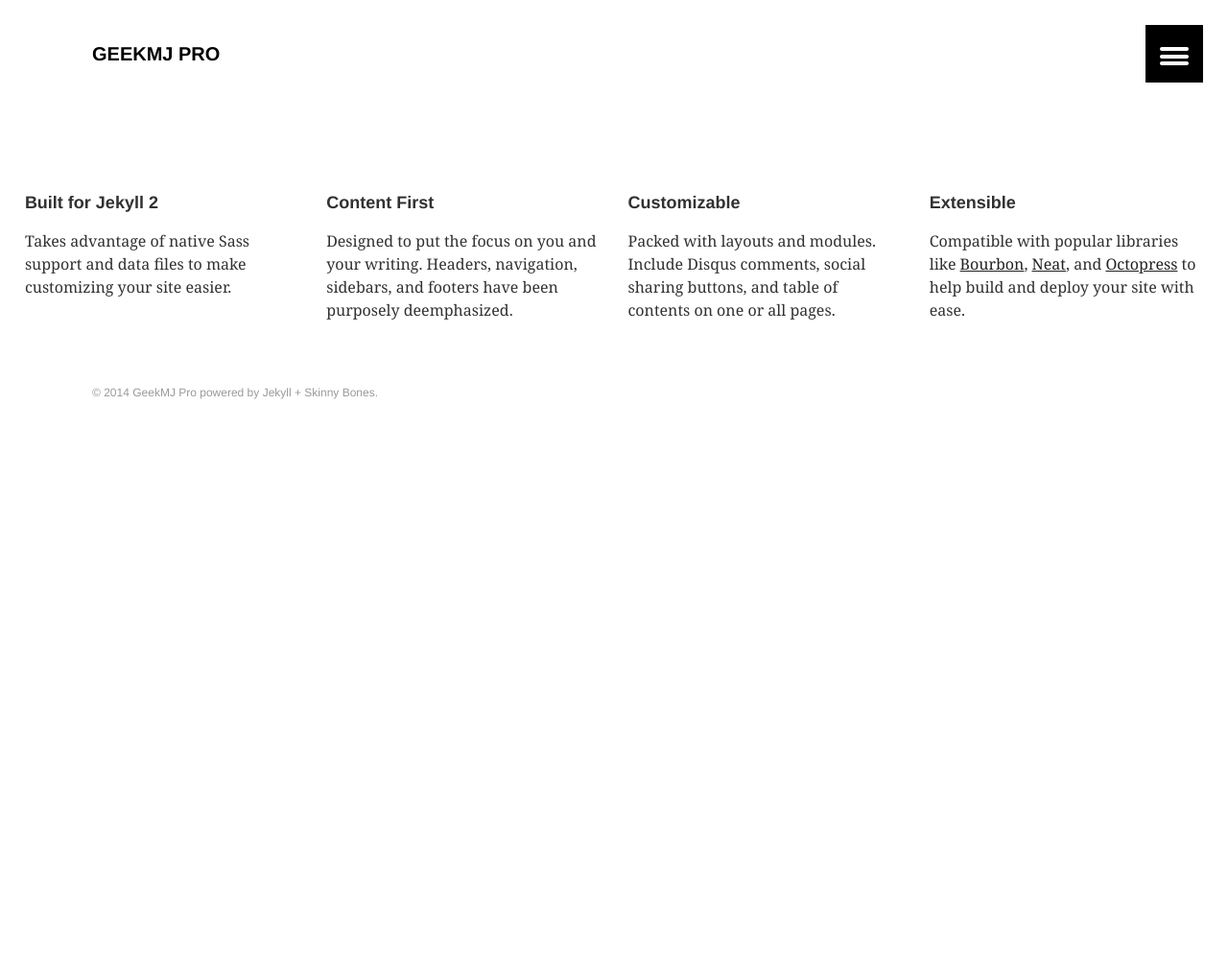
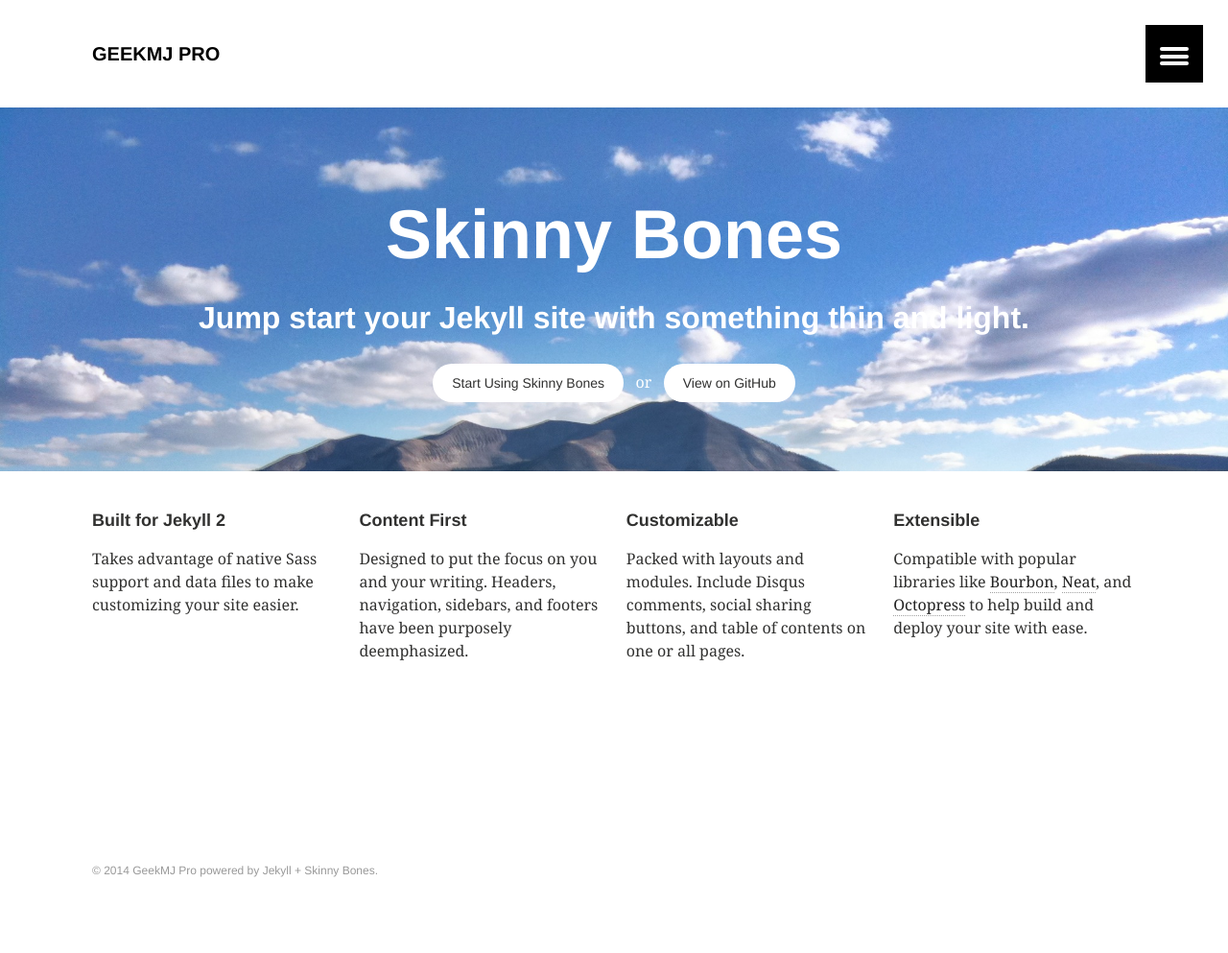
Before and after one commit to geekharsh/geekmj.github.io, a Jekyll site: the page built from index.md, in a window 1280 px wide. Shown: the whole page at 96% size. Built offline with Jekyll 4.4.1, drawn with Linux system fonts in a browser that asks for light colours; before the commit the page ends 900 px from its top, so only the background shows below that.

Commit message:
some new stuffs

```diff
--- /dev/null
+++ b/_layouts/home.html
@@ -0,0 +1,87 @@
+<!DOCTYPE html>
+<html>
+  <head>
+    <meta charset="utf-8">
+    <title>{% if page.title %}{{ page.title }} • {% endif %}{{ site.title }}</title>
+    {% if page.excerpt %}<meta name="description" content="{{ page.excerpt | strip_html }}">{% endif %}
+    {% if page.tags %}<meta name="keywords" content="{{ page.tags | join: ', ' }}">{% endif %}
+    {% if page.author %}
+      {% assign author = site.data.authors[page.author] %}{% else %}{% assign author = site.owner %}
+    {% endif %}
+    {% include open-graph.html %}
+    {% if author.google.plus %}<link rel="author" href="https://plus.google.com/{{ author.google.plus }}"/>{% endif %}
+
+    <link rel="canonical" href="{{ page.url | replace:'index.html','' | prepend: site.url }}">
+
+    <link href="{{ site.url }}/atom.xml" type="application/atom+xml" rel="alternate" title="{{ site.title }} Atom Feed">
+
+    <meta name="HandheldFriendly" content="True">
+    <meta name="MobileOptimized" content="320">
+    <meta name="viewport" content="width=device-width, initial-scale=1.0">
+    <meta http-equiv="cleartype" content="on">
+
+    <style>
+    .sliding-menu-content {
+      top: 0;
+      right: 0;
+      text-align: center;
+      visibility: hidden;
+      height: 100%;
+      width: 100%;
+      -webkit-transform: translateX(100%);
+      -moz-transform: translateX(100%);
+      -ms-transform: translateX(100%);
+      -o-transform: translateX(100%);
+      transform: translateX(100%);
+    }
+    </style>
+
+    <link rel="stylesheet" href="{{ site.url }}/css/main.css">
+    <!-- HTML5 Shiv and Media Query Support for IE -->
+    <!--[if lt IE 9]>
+      <script src="{{ site.url }}/js/vendor/html5shiv.min.js"></script>
+      <script src="{{ site.url }}/js/vendor/respond.min.js"></script>
+    <![endif]-->
+
+  </head>
+
+  <body>
+    {% include header.html %}
+    {% include navigation-sliding.html %}
+
+    {% if page.image.feature %}
+    <div class="page-lead" style="background-image:url({{ site.url }}/images/{{ page.image.feature }})">
+      <div class="wrap page-lead-content">
+        <h1>Skinny Bones</h1>
+        <h2>Jump start your Jekyll site with something thin and light.</h2>
+        <a href="{{ site.url }}/getting-started/" class="btn-inverse">Start Using Skinny Bones</a> &nbsp; or &nbsp; <a href="https://github.com/mmistakes/skinny-bones-jekyll" class="btn-inverse">View on GitHub</a>
+      </div><!-- /.page-lead-content -->
+    </div><!-- /.page-lead -->
+    {% endif %}
+
+    <div id="page-wrapper">
+      {% include browser-upgrade.html %}
+
+      <div id="main" role="main">
+        <div class="wrap">
+          <div class="page-title">
+            <h1>{{ page.title }}</h1>
+            {% if page.excerpt %}<h2>{{ page.excerpt }}</h2>{% endif %}
+          </div>
+          <div class="archive-wrap">
+            <div class="page-content">
+              {{ content }}
+            </div><!-- /.page-content -->
+          </div class="archive-wrap"><!-- /.archive-wrap -->
+        </div><!-- /.wrap -->
+      </div><!-- /#main -->
+
+      {% include footer.html %}
+    </div>
+
+    <script src="{{ site.url }}/js/vendor/jquery-1.9.1.min.js"></script>
+    <script src="{{ site.url }}/js/main.js"></script>
+
+  </body>
+
+</html>
```
Also changed, not shown: index.md (+1 -1 lines).
